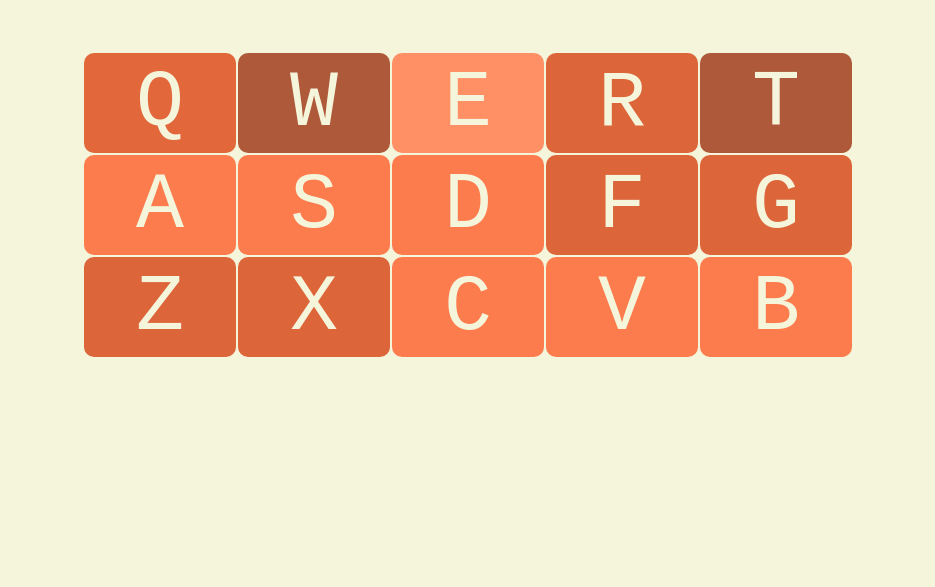
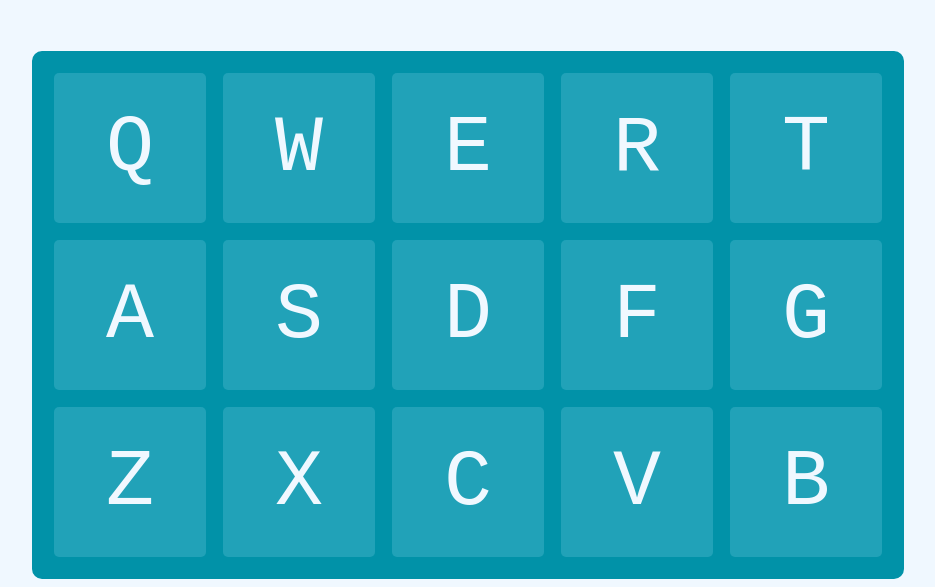
Before and after one commit to SolaiyappanS/tunetiles, a plain HTML site: page index.html in a window 1280 px wide. Shown: the part 222-809 px from the top of the page, without its empty margins (172-1107 px from the left). Drawn offline with Linux system fonts and the light colour scheme.

Commit message:
button color change

```diff
--- a/backend.js
+++ b/backend.js
@@ -1,10 +1,9 @@
-var colors = ['#ff9066','#fc7c4e','#dd653a','#e2673a','#ad593a'];
 var keys = ['Q','W','E','R','T','A','S','D','F','G','Z','X','C','V','B']
 
 function playNote(code){
     if(keys.indexOf(code) != -1){
         var audio = document.getElementById("key"+code);
-        initialSetup();
+        document.getElementById("button"+code).style.backgroundColor = '#31b2c8';
         audio.currentTime = 0;
         audio.play();
     }
@@ -17,10 +16,12 @@ function playKey(e) {
     playNote((e.key).toUpperCase())
 }
 
+function normal(){
+    initialSetup();
+}
+
 function initialSetup(){
-    var color;
     for(var i=0; i<15; i++){
-        color = Math.floor(Math.random() * colors.length);
-        document.getElementById("button"+keys[i]).style.backgroundColor = colors[color];
+        document.getElementById("button"+keys[i]).style.backgroundColor = '#21a2b8';
     }
 }
--- a/index.html
+++ b/index.html
@@ -11,21 +11,21 @@
                     <br>
                     <h1>Tune Tiles</h1>
                     <table>
-                        <tr id="line1">
+                        <tr>
                             <td id="buttonQ" onmousedown="playNote('Q')" onmouseup="normall('Q')">Q</td>
                             <td id="buttonW" onmousedown="playNote('W')" onmouseup="normall('W')">W</td>
                             <td id="buttonE" onmousedown="playNote('E')" onmouseup="normall('E')">E</td>
                             <td id="buttonR" onmousedown="playNote('R')" onmouseup="normall('R')">R</td>
                             <td id="buttonT" onmousedown="playNote('T')" onmouseup="normall('T')">T</td>
                         </tr>
-                        <tr id="line2">
+                        <tr>
                             <td id="buttonA" onmousedown="playNote('A')" onmouseup="normall('A')">A</td>
                             <td id="buttonS" onmousedown="playNote('S')" onmouseup="normall('S')">S</td>
                             <td id="buttonD" onmousedown="playNote('D')" onmouseup="normall('D')">D</td>
                             <td id="buttonF" onmousedown="playNote('F')" onmouseup="normall('F')">F</td>
                             <td id="buttonG" onmousedown="playNote('G')" onmouseup="normall('G')">G</td>
                         </tr>
-                        <tr id="line3">
+                        <tr>
                             <td id="buttonZ" onmousedown="playNote('Z')" onmouseup="normall('Z')">Z</td>
                             <td id="buttonX" onmousedown="playNote('X')" onmouseup="normall('X')">X</td>
                             <td id="buttonC" onmousedown="playNote('C')" onmouseup="normall('C')">C</td>
--- a/style.css
+++ b/style.css
@@ -1,7 +1,7 @@
 body {
-    background-color: beige;
+    background-color: aliceblue;
     font-family: 'Courier New', Courier, monospace;
-    color: #792304;
+    color: #067a86;
 }
 
 h1 {
@@ -9,11 +9,16 @@ h1 {
 }
 
 td {
-    border-radius: 10px;
+    border-radius: 5px;
     font-size: 80px;
     width: 150px;
-    height: 100px;
+    height: 150px;
     text-align: center;
-    color: beige;
-    transition: 70ms;
+    color: aliceblue;
 }
+table {
+    background-color: #0192a8;
+    border: 5px #0192a8 solid;
+    border-radius: 10px;
+    border-spacing: 17px;
+}
```
